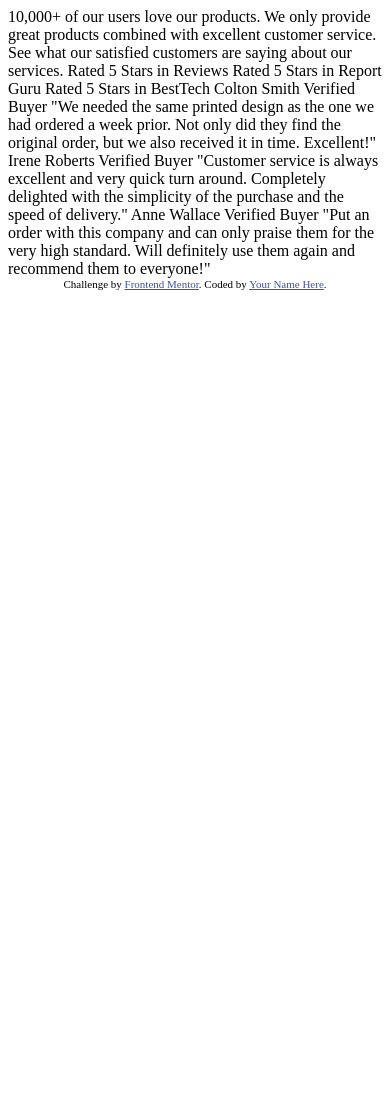
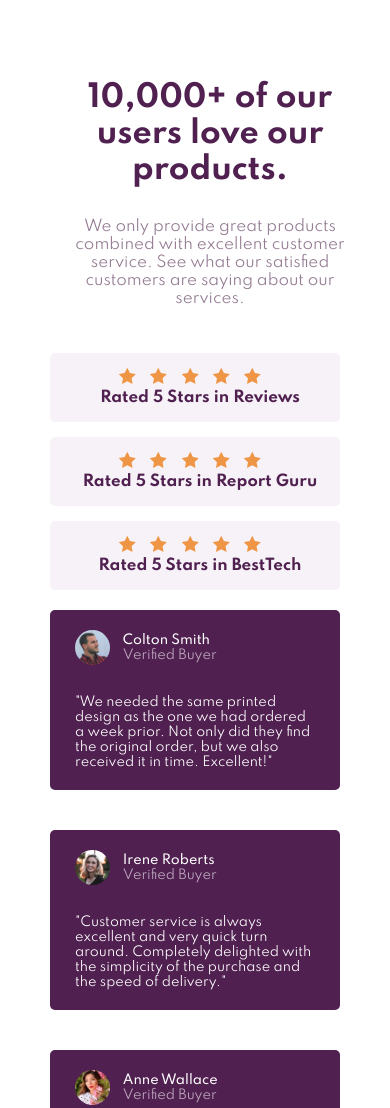
Before and after one commit to jeanPcr/social-proof-section-master, a plain HTML site: page index.html in a window 390 px wide. Shown: the top 1108 px of the page. Before the commit the page ends 844 px from the top, so only its background shows below. Drawn offline with Linux system fonts and the light colour scheme.

Commit message:
design responsive finished

```diff
--- a/index.html
+++ b/index.html
@@ -11,8 +11,9 @@
       sizes="32x32"
       href="./images/favicon-32x32.png"
     />
+    <link rel="stylesheet" href="style.css" />
 
-    <title>Frontend Mentor | Social proof section</title>
+    <title>Social proof section</title>
 
     <!-- Feel free to remove these styles or customise in your own stylesheet 👍 -->
     <style>
@@ -26,36 +27,107 @@
     </style>
   </head>
   <body>
-    10,000+ of our users love our products.
+    <div class="container">
+      <!--TOP OF THE PAGE-->
 
-    We only provide great products combined with excellent customer service.
-    See what our satisfied customers are saying about our services.
+      <div class="top">
+        <div class="description">
+          <h1>
+            10,000+ of our <br />
+            users love our<br />
+            products.
+          </h1>
+          <p>
+            We only provide great products combined with excellent customer
+            service. See what our satisfied customers are saying about our
+            services.
+          </p>
+        </div>
 
-    Rated 5 Stars in Reviews
-    Rated 5 Stars in Report Guru
-    Rated 5 Stars in BestTech
+        <div class="rate">
+          <div class="rate_item item_1">
+            <img src="./images/icon-star.svg" alt="" />
+            <img src="./images/icon-star.svg" alt="" />
+            <img src="./images/icon-star.svg" alt="" />
+            <img src="./images/icon-star.svg" alt="" />
+            <img src="./images/icon-star.svg" alt="" />
+            <p>Rated 5 Stars in Reviews</p>
+          </div>
+          <div class="rate_item item_2">
+            <img src="./images/icon-star.svg" alt="" />
+            <img src="./images/icon-star.svg" alt="" />
+            <img src="./images/icon-star.svg" alt="" />
+            <img src="./images/icon-star.svg" alt="" />
+            <img src="./images/icon-star.svg" alt="" />
+            <p>Rated 5 Stars in Report Guru</p>
+          </div>
+          <div class="rate_item">
+            <img src="./images/icon-star.svg" alt="" />
+            <img src="./images/icon-star.svg" alt="" />
+            <img src="./images/icon-star.svg" alt="" />
+            <img src="./images/icon-star.svg" alt="" />
+            <img src="./images/icon-star.svg" alt="" />
+            <p>Rated 5 Stars in BestTech</p>
+          </div>
+        </div>
+      </div>
+      <!--DOWN OF THE PAGE-->
+      <div class="bottom">
+        <div class="testimony">
+          <div class="testimony_item">
+            <div class="profile">
+              <img class="profile_img" src="./images/image-colton.jpg" alt="" />
 
-    Colton Smith
-    Verified Buyer
-    "We needed the same printed design as the one we had ordered a week prior.
-    Not only did they find the original order, but we also received it in time.
-    Excellent!"
+              <ul>
+                <li class="name">Colton Smith</li>
+                <li class="function">Verified Buyer</li>
+              </ul>
+            </div>
+            <p>
+              "We needed the same printed design as the one we had ordered a
+              week prior. Not only did they find the original order, but we also
+              received it in time. Excellent!"
+            </p>
+          </div>
+          <div class="testimony_item">
+            <div class="profile">
+              <img class="profile_img" src="./images/image-irene.jpg" alt="" />
+              <ul>
+                <li class="name">Irene Roberts</li>
+                <li class="function">Verified Buyer</li>
+              </ul>
+            </div>
+            <p>
+              "Customer service is always excellent and very quick turn around.
+              Completely delighted with the simplicity of the purchase and the
+              speed of delivery."
+            </p>
+          </div>
+          <div class="testimony_item">
+            <div class="profile">
+              <img class="profile_img" src="./images/image-anne.jpg" alt="" />
+              <ul>
+                <li class="name">Anne Wallace</li>
+                <li class="function">Verified Buyer</li>
+              </ul>
+            </div>
+            <p>
+              "Put an order with this company and can only praise them for the
+              very high standard. Will definitely use them again and recommend
+              them to everyone!"
+            </p>
+          </div>
+        </div>
+      </div>
 
-    Irene Roberts
-    Verified Buyer
-    "Customer service is always excellent and very quick turn around. Completely
-    delighted with the simplicity of the purchase and the speed of delivery."
-
-    Anne Wallace
-    Verified Buyer
-    "Put an order with this company and can only praise them for the very high
-    standard. Will definitely use them again and recommend them to everyone!"
-
-    <div class="attribution">
-      Challenge by
-      <a href="https://www.frontendmentor.io?ref=challenge" target="_blank"
-        >Frontend Mentor</a
-      >. Coded by <a href="#">Your Name Here</a>.
+      <div class="attribution">
+        Challenge by
+        <a href="https://www.frontendmentor.io?ref=challenge" target="_blank"
+          >Frontend Mentor</a
+        >. Coded by <a href="#">Porcher Jean</a>.
+      </div>
     </div>
   </body>
+
+  <script src="main.js"></script>
 </html>
--- /dev/null
+++ b/style.css
@@ -0,0 +1,174 @@
+@import url('https://fonts.googleapis.com/css2?family=Spartan:wght@400;500;700&display=swap');
+
+* {
+    padding: 0;
+    margin: 0;
+    box-sizing: border-box;
+}
+
+
+body {
+    font-family: 'Spartan', sans-serif;
+    font-size: 15px;
+
+}
+
+.container {
+    margin: auto;
+    width: 95%;
+    padding: 50px;
+    display: flex;
+    flex-direction: column;
+}
+
+.top {
+    display: flex;
+    justify-content: space-between;
+}
+
+.down {}
+
+
+.description {
+
+    color: hsl(303, 10%, 53%);
+    margin: 2em 1em;
+    width: 40%;
+}
+
+.description h1 {
+    color: hsl(300, 43%, 22%);
+    margin-bottom: 1em;
+}
+
+.rate {
+    width: 40%;
+}
+
+.rate ul {
+    list-style: none;
+}
+
+.rate_item {
+
+    color: hsl(300, 43%, 22%);
+    font-weight: 700;
+    background: hsl(300, 24%, 96%);
+    padding: 1em;
+    border-radius: 5px;
+    margin-top: 15px;
+    display: flex;
+    align-items: baseline;
+}
+
+.rate_item img {
+    margin-right: 10px;
+
+}
+
+.rate_item p {
+    margin-left: 10px;
+}
+
+.item_1 {
+    margin-right: 6em;
+    margin-left: -6em;
+}
+
+.item_2 {
+    margin-right: 3em;
+    margin-left: -3em;
+}
+
+.testimony {
+    align-self: end;
+    display: flex;
+    align-items: center;
+    justify-content: center;
+    flex-direction: row;
+    margin: auto;
+
+}
+
+.testimony_item {
+    background-color: hsl(300, 43%, 22%);
+    color: white;
+    padding: 20px 25px;
+    border-radius: 5px;
+    margin: 20px;
+    width: 100%;
+    text-align: initial;
+    font-size: 0.8rem;
+}
+
+.profile {
+    display: flex;
+    align-items: center;
+    margin-bottom: 30px;
+
+}
+
+.profile ul {
+    list-style: none;
+}
+
+.profile_img {
+    border-radius: 50%;
+    width: 35px;
+    margin-right: 1em;
+}
+
+.name {
+    font-weight: 500;
+
+}
+
+.function {
+    font-weight: 400;
+    color: hsla(300, 24%, 96%, 0.664);
+
+}
+
+@media only screen and (max-width: 950px) {
+    body {
+        font-family: 'Spartan', sans-serif;
+        font-size: 15px;
+        text-align: center;
+    }
+
+    .container {
+        display: flex;
+        flex-direction: column;
+        width: 100%;
+    }
+
+    .top {
+        flex-direction: column;
+    }
+
+    .description {
+        width: 100%;
+    }
+
+    .rate_item {
+        display: block;
+    }
+
+    .testimony {
+        flex-direction: column;
+        width: 100%;
+    }
+
+    .rate {
+        width: 100%;
+
+    }
+
+    .item_2,
+    .item_1 {
+        margin-left: 0;
+        margin-right: 0;
+    }
+
+
+}
```
Also changed, not shown: main.js (added).
